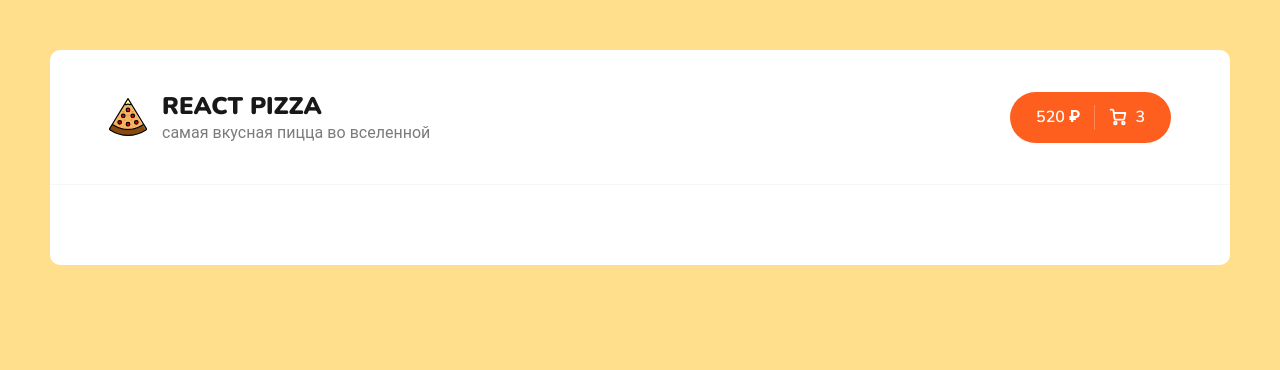
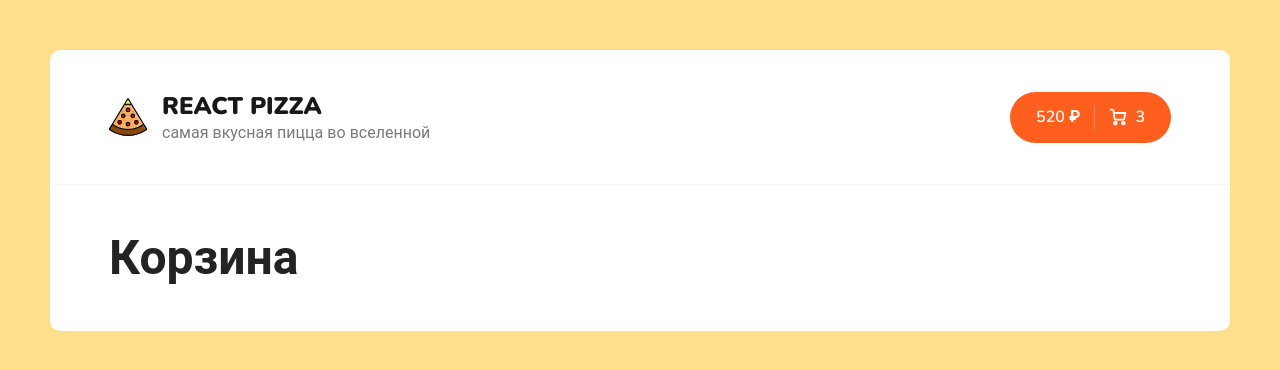
Before and after one commit to patr4519/react-pizza-v2, a React (Create React App) app: page /cart in a window 1280 px wide. Shown: the top 370 px of the page. Built offline with nearby package versions, Linux system fonts and the light colour scheme.

Commit message:
end of #7

```diff
--- a/public/index.html
+++ b/public/index.html
@@ -10,10 +10,6 @@
       content="Web site created using create-react-app"
     />
     <link rel="apple-touch-icon" href="%PUBLIC_URL%/logo192.png" />
-    <!--
-      manifest.json provides metadata used when your web app is installed on a
-      user's mobile device or desktop. See https://developers.google.com/web/fundamentals/web-app-manifest/
-    -->
     <link rel="manifest" href="%PUBLIC_URL%/manifest.json" />
     <link rel="preconnect" href="https://fonts.googleapis.com" />
     <link rel="preconnect" href="https://fonts.gstatic.com" crossorigin />
@@ -21,29 +17,10 @@
       href="https://fonts.googleapis.com/css2?family=Nunito:wght@300;400;500;600;700;900&display=swap"
       rel="stylesheet"
     />
-    <!--
-      Notice the use of %PUBLIC_URL% in the tags above.
-      It will be replaced with the URL of the `public` folder during the build.
-      Only files inside the `public` folder can be referenced from the HTML.
-
-      Unlike "/favicon.ico" or "favicon.ico", "%PUBLIC_URL%/favicon.ico" will
-      work correctly both with client-side routing and a non-root public URL.
-      Learn how to configure a non-root public URL by running `npm run build`.
-    -->
-    <title>React App</title>
+    <title>React Pizza</title>
   </head>
   <body>
     <noscript>You need to enable JavaScript to run this app.</noscript>
     <div id="root"></div>
-    <!--
-      This HTML file is a template.
-      If you open it directly in the browser, you will see an empty page.
-
-      You can add webfonts, meta tags, or analytics to this file.
-      The build step will place the bundled scripts into the <body> tag.
-
-      To begin the development, run `npm start` or `yarn start`.
-      To create a production bundle, use `npm run build` or `yarn build`.
-    -->
   </body>
 </html>
--- a/src/App.js
+++ b/src/App.js
@@ -2,6 +2,7 @@ import React from "react";
 import "./scss/app.scss";
 import Header from "./components/Header";
 import Home from "./pages/Home";
+import Cart from "./pages/Cart";
 import NotFound from "./pages/NotFound";
 import { Route, Routes } from "react-router-dom";
 
@@ -13,7 +14,8 @@ function App() {
         <div className="container">
           <Routes>
             <Route path="/" element={<Home />} />
-            <Route path="/not-found" element={<NotFound />} />
+            <Route path="/cart" element={<Cart />} />
+            <Route path="*" element={<NotFound />} />
           </Routes>
         </div>
       </div>
--- a/src/components/Header.jsx
+++ b/src/components/Header.jsx
@@ -1,9 +1,11 @@
-import logoSvg from '../assets/img/pizza-logo.svg';
+import { Link } from "react-router-dom";
+import logoSvg from "../assets/img/pizza-logo.svg";
 
 function Header() {
   return (
     <div className="header">
       <div className="container">
+        <Link to="/">
           <div className="header__logo">
             <img width="38" src={logoSvg} alt="Pizza logo" />
             <div>
@@ -11,8 +13,9 @@ function Header() {
               <p>самая вкусная пицца во вселенной</p>
             </div>
           </div>
+        </Link>
         <div className="header__cart">
-          <a href="/cart.html" className="button button--cart">
+          <Link to="/cart" className="button button--cart">
             <span>520 ₽</span>
             <div className="button__delimiter"></div>
             <svg
@@ -45,7 +48,7 @@ function Header() {
               />
             </svg>
             <span>3</span>
-          </a>
+          </Link>
         </div>
       </div>
     </div>
--- a/src/pages/Cart.jsx
+++ b/src/pages/Cart.jsx
@@ -0,0 +1,7 @@
+import React from "react";
+
+const Cart = () => {
+  return <h1>Корзина</h1>
+};
+
+export default Cart;
```
Lines whose indentation alone changed are shown as unchanged.
